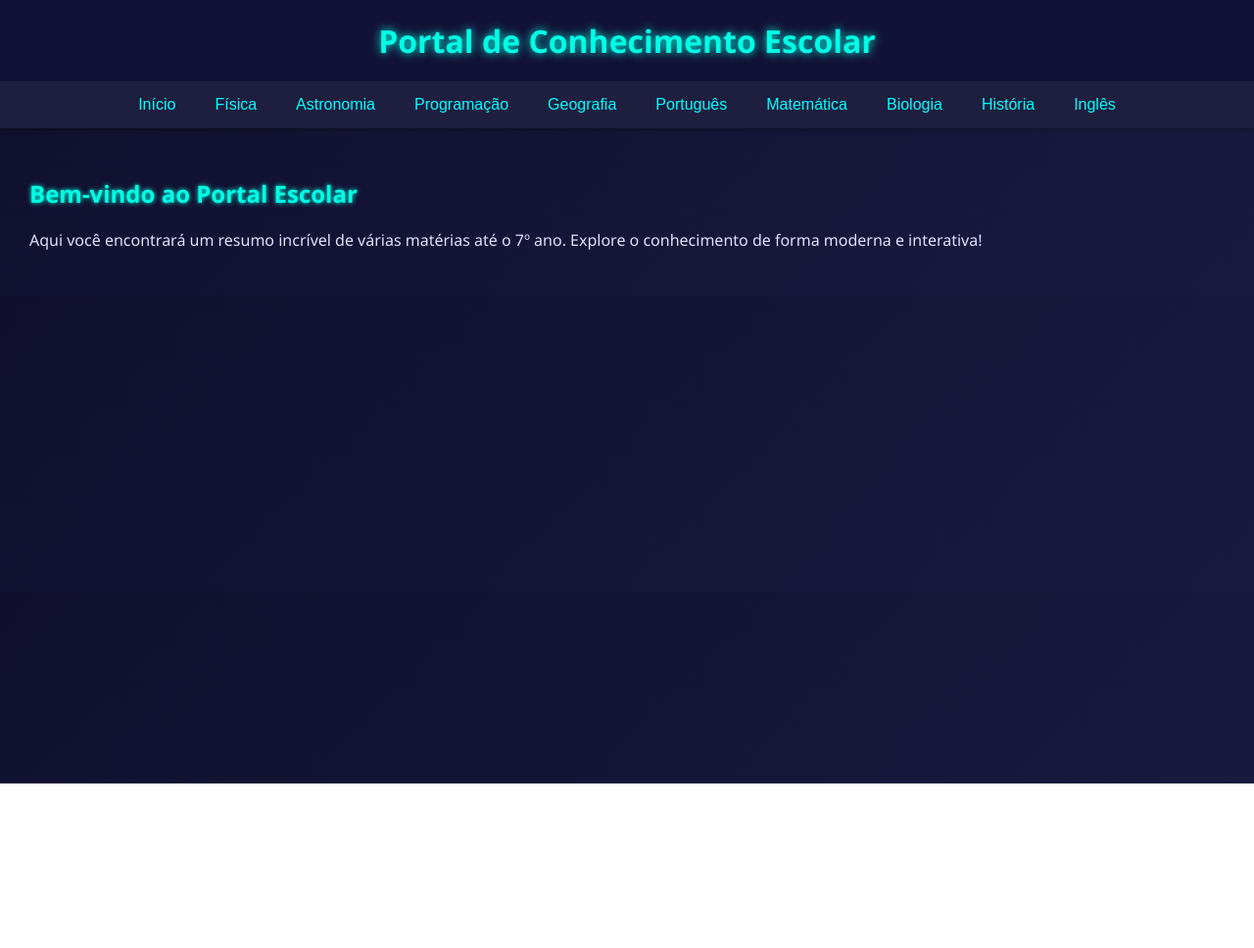
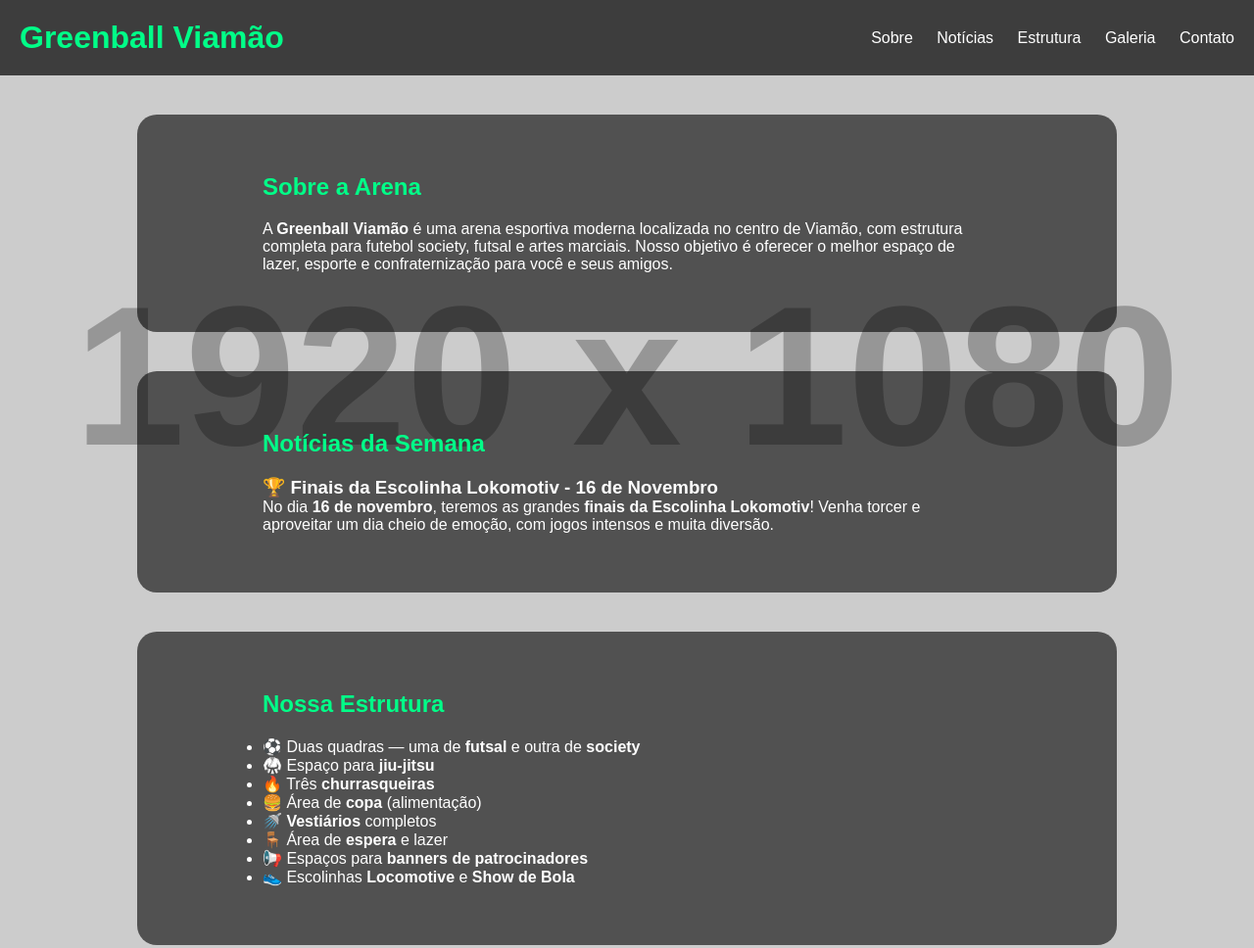
Before and after one commit to gordin0206/melhoreoestudo, a plain HTML site: page index.html in a window 1280 px wide. Shown: the top 968 px of the page at 98% size. Before the commit the page ends 800 px from the top, so only its background shows below. Drawn offline with Linux system fonts and the light colour scheme; placeholder pictures from the web are drawn by us.

Commit message:
Atualizar o index.html

```diff
--- a/index.html
+++ b/index.html
@@ -1,147 +1,129 @@
 <!DOCTYPE html>
-<html lang="pt-br">
+<html lang="pt-BR">
 <head>
   <meta charset="UTF-8">
   <meta name="viewport" content="width=device-width, initial-scale=1.0">
-  <title>Educação até o 7º Ano</title>
+  <title>Greenball Viamão - Arena Esportiva</title>
   <style>
+    * {
+      margin: 0;
+      padding: 0;
+      box-sizing: border-box;
+      font-family: 'Poppins', sans-serif;
+    }
     body {
-      margin: 0;
-      font-family: 'Segoe UI', Tahoma, Geneva, Verdana, sans-serif;
-      background: linear-gradient(135deg, #0f0f2d, #1a1a40);
-      color: #e0e0ff;
+      background: url('https://via.placeholder.com/1920x1080?text=Greenball+Viam%C3%A3o+Fundo') no-repeat center center fixed;
+      background-size: cover;
+      color: white;
+      overflow-x: hidden;
     }
-
     header {
-      background-color: #121236;
+      background: rgba(0, 0, 0, 0.7);
       padding: 20px;
+      display: flex;
+      justify-content: space-between;
+      align-items: center;
+    }
+    header h1 {
+      font-size: 2rem;
+      color: #00ff88;
+    }
+    nav a {
+      color: white;
+      margin-left: 20px;
+      text-decoration: none;
+      font-weight: 500;
+      transition: color 0.3s;
+    }
+    nav a:hover {
+      color: #00ff88;
+    }
+    section {
+      padding: 60px 10%;
+      background: rgba(0, 0, 0, 0.6);
+      margin: 40px auto;
+      border-radius: 20px;
+      max-width: 1000px;
+    }
+    h2 {
+      color: #00ff88;
+      margin-bottom: 20px;
+    }
+    .insta-gallery {
+      display: grid;
+      grid-template-columns: repeat(auto-fit, minmax(250px, 1fr));
+      gap: 20px;
+    }
+    .insta-gallery img {
+      width: 100%;
+      border-radius: 12px;
+    }
+    footer {
+      background: rgba(0, 0, 0, 0.8);
       text-align: center;
-      box-shadow: 0 4px 8px rgba(0, 0, 0, 0.5);
-    }
-
-    header h1 {
-      margin: 0;
-      font-size: 2em;
-      color: #00ffe5;
-      text-shadow: 0 0 10px #00ffe5;
-    }
-
-    nav {
-      display: flex;
-      justify-content: center;
-      background-color: #1e1e3f;
-      box-shadow: 0 2px 4px rgba(0, 0, 0, 0.3);
-    }
-
-    nav button {
-      background: none;
-      border: none;
-      color: #00ffff;
-      padding: 15px 20px;
-      font-size: 1em;
-      cursor: pointer;
-      transition: background 0.3s;
-    }
-
-    nav button:hover {
-      background-color: #2a2a6f;
-    }
-
-    section {
-      display: none;
-      padding: 30px;
-      animation: fadeIn 0.5s;
-    }
-
-    section.active {
-      display: block;
-    }
-
-    @keyframes fadeIn {
-      from { opacity: 0; }
-      to { opacity: 1; }
-    }
-
-    h2 {
-      color: #00ffe5;
-      text-shadow: 0 0 5px #00ffe5;
+      padding: 20px;
+      font-size: 0.9rem;
+      color: #ccc;
     }
   </style>
 </head>
 <body>
   <header>
-    <h1>Portal de Conhecimento Escolar</h1>
+    <h1>Greenball Viamão</h1>
+    <nav>
+      <a href="#sobre">Sobre</a>
+      <a href="#noticias">Notícias</a>
+      <a href="#estrutura">Estrutura</a>
+      <a href="#galeria">Galeria</a>
+      <a href="#contato">Contato</a>
+    </nav>
   </header>
-  <nav>
-    <button onclick="showSection('inicio')">Início</button>
-    <button onclick="showSection('fisica')">Física</button>
-    <button onclick="showSection('astronomia')">Astronomia</button>
-    <button onclick="showSection('programacao')">Programação</button>
-    <button onclick="showSection('geografia')">Geografia</button>
-    <button onclick="showSection('portugues')">Português</button>
-    <button onclick="showSection('matematica')">Matemática</button>
-    <button onclick="showSection('biologia')">Biologia</button>
-    <button onclick="showSection('historia')">História</button>
-    <button onclick="showSection('ingles')">Inglês</button>
-  </nav>
 
-  <section id="inicio" class="active">
-    <h2>Bem-vindo ao Portal Escolar</h2>
-    <p>Aqui você encontrará um resumo incrível de várias matérias até o 7º ano. Explore o conhecimento de forma moderna e interativa!</p>
+  <section id="sobre">
+    <h2>Sobre a Arena</h2>
+    <p>A <strong>Greenball Viamão</strong> é uma arena esportiva moderna localizada no centro de Viamão, com estrutura completa para futebol society, futsal e artes marciais. Nosso objetivo é oferecer o melhor espaço de lazer, esporte e confraternização para você e seus amigos.</p>
   </section>
 
-  <section id="fisica">
-    <h2>Física</h2>
-    <p>A física nos ajuda a entender o movimento, a energia, a força e como tudo ao nosso redor funciona.</p>
+  <section id="noticias">
+    <h2>Notícias da Semana</h2>
+    <article>
+      <h3>🏆 Finais da Escolinha Lokomotiv - 16 de Novembro</h3>
+      <p>No dia <strong>16 de novembro</strong>, teremos as grandes <strong>finais da Escolinha Lokomotiv</strong>! Venha torcer e aproveitar um dia cheio de emoção, com jogos intensos e muita diversão.</p>
+    </article>
   </section>
 
-  <section id="astronomia">
-    <h2>Astronomia</h2>
-    <p>Estude os planetas, estrelas, galáxias e os segredos do universo!</p>
+  <section id="estrutura">
+    <h2>Nossa Estrutura</h2>
+    <ul>
+      <li>⚽ Duas quadras — uma de <strong>futsal</strong> e outra de <strong>society</strong></li>
+      <li>🥋 Espaço para <strong>jiu-jitsu</strong></li>
+      <li>🔥 Três <strong>churrasqueiras</strong></li>
+      <li>🍔 Área de <strong>copa</strong> (alimentação)</li>
+      <li>🚿 <strong>Vestiários</strong> completos</li>
+      <li>🪑 Área de <strong>espera</strong> e lazer</li>
+      <li>📢 Espaços para <strong>banners de patrocinadores</strong></li>
+      <li>👟 Escolinhas <strong>Locomotive</strong> e <strong>Show de Bola</strong></li>
+    </ul>
   </section>
 
-  <section id="programacao">
-    <h2>Programação</h2>
-    <p>O CEO Davi vai completar esta seção com conteúdos de programação em breve. Fique ligado!</p>
+  <section id="galeria">
+    <h2>Galeria de Imagens</h2>
+    <p>Confira algumas imagens da nossa arena (você pode substituir pelas do Instagram):</p>
+    <div class="insta-gallery">
+      <img src="https://via.placeholder.com/300x200?text=Quadra+Society" alt="Quadra Society">
+      <img src="https://via.placeholder.com/300x200?text=Quadra+Futsal" alt="Quadra Futsal">
+      <img src="https://via.placeholder.com/300x200?text=Área+de+Churrasco" alt="Área de Churrasco">
+      <img src="https://via.placeholder.com/300x200?text=Vestiário" alt="Vestiário">
+    </div>
   </section>
 
-  <section id="geografia">
-    <h2>Geografia</h2>
-    <p>Conheça os países, os mapas, os climas e como o mundo é dividido!</p>
+  <section id="contato">
+    <h2>Contato</h2>
+    <p>📍 Localização: Centro de Viamão, Rua Dois de Novembro, Nº 147<br>
+       📞 Telefone: (51) 99805-5515<br>
+       📸 Instagram: <a href="https://www.instagram.com/greenballviamao" target="_blank" style="color:#00ff88">@greenballviamao</a></p>
   </section>
 
-  <section id="portugues">
-    <h2>Português</h2>
-    <p>Aprenda sobre gramática, ortografia, literatura e como se comunicar bem!</p>
-  </section>
 
-  <section id="matematica">
-    <h2>Matemática</h2>
-    <p>Estude números, operações, problemas e raciocínio lógico.</p>
-  </section>
-
-  <section id="biologia">
-    <h2>Biologia</h2>
-    <p>Descubra como os seres vivos funcionam, desde as células até os ecossistemas.</p>
-  </section>
-
-  <section id="historia">
-    <h2>História</h2>
-    <p>Explore os eventos e personagens que mudaram o mundo!</p>
-  </section>
-
-  <section id="ingles">
-    <h2>Inglês</h2>
-    <p>Aprenda palavras, frases e expressões para falar a língua mais usada no mundo!</p>
-  </section>
-
-  <script>
-    function showSection(id) {
-      document.querySelectorAll('section').forEach(section => {
-        section.classList.remove('active');
-      });
-      document.getElementById(id).classList.add('active');
-    }
-  </script>
 </body>
 </html>
```
